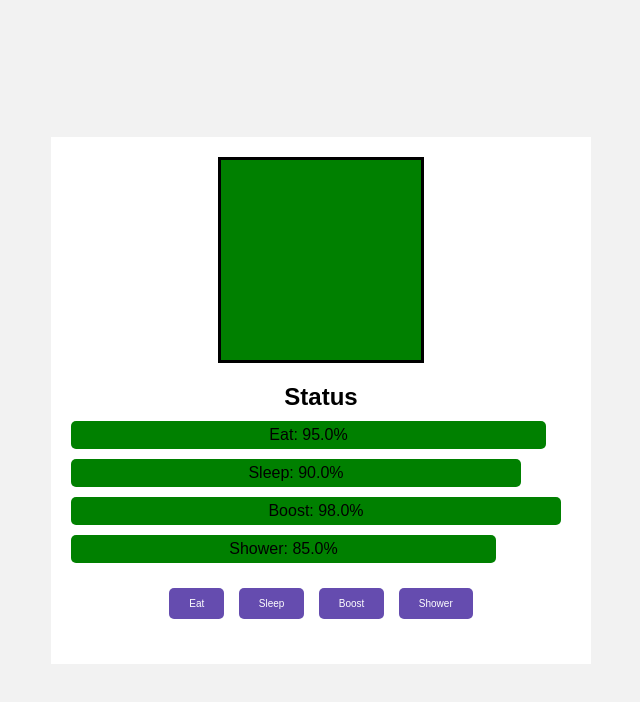
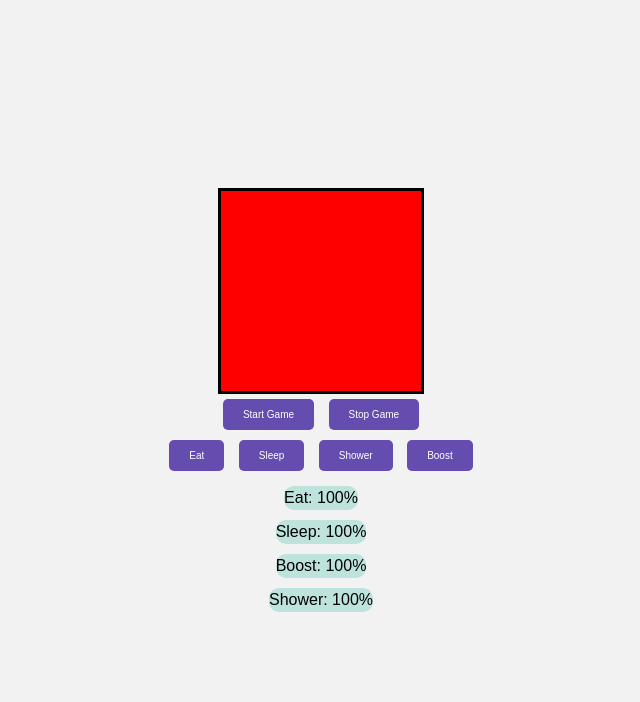
Before and after one commit to Axile24/tamagotchi, a plain HTML site: page index.html in a window 1280 px wide. Shown: the whole page, without its empty margins (319-959 px from the left). Drawn offline with Linux system fonts and the light colour scheme.

Commit message:
Kolla html strukturen.

```diff
--- a/index.html
+++ b/index.html
@@ -10,29 +10,27 @@
 </head>
 <body>
 
-    <div id="tamagotchi">
-        <div class="canvas-container">
-            <canvas id="canvas"></canvas>
-        </div>
+    <canvas id="canvas"></canvas>
 
-        <div class="status">Status</div>
-
-        <div id="eat" class="progress-bar">Eat: 100%</div>
-        <div id="sleep" class="progress-bar">Sleep: 100%</div>
-        <div id="boost" class="progress-bar">Boost: 100%</div>
-        <div id="shower" class="progress-bar">Shower: 100%</div>
-
-        <div id="update-stats">
-            <button onclick="eatFn()">Eat</button>
-            <button onclick="sleepFn()">Sleep</button>
-            <button onclick="boostFn()">Boost</button>
-            <button onclick="showerFn()">Shower</button>
-        </div>
-
-        <h3><div id="message"></div></h3>
-
+    <!-- Controls -->
+    <div id="controls">
+        <button onclick="startGame()">Start Game</button>
+        <button onclick="stopGame()">Stop Game</button>
     </div>
 
+    <!-- Action Buttons -->
+    <div id="action-buttons">
+        <button onclick="eatFn()">Eat</button>
+        <button onclick="sleepFn()">Sleep</button>
+        <button onclick="showerFn()">Shower</button>
+        <button onclick="boostFn()">Boost</button>
+    </div>
+
+    <!-- Progress Bars -->
+    <div class="progress" id="eat">Eat: 100%</div>
+    <div class="progress" id="sleep">Sleep: 100%</div>
+    <div class="progress" id="boost">Boost: 100%</div>
+    <div class="progress" id="shower">Shower: 100%</div>
 
 
 </body>
--- a/script.js
+++ b/script.js
@@ -1,26 +1,27 @@
+
+let tickSound = new Audio('tick.mp3');  //Lägga ljud? som warning! funkar ej
+
+let eat = parseFloat(localStorage.getItem('eat')) || 100;
+let sleep = parseFloat(localStorage.getItem('sleep')) || 100;
+let boost = parseFloat(localStorage.getItem('boost')) || 100;
+let shower = parseFloat(localStorage.getItem('shower')) || 100;
+
+let eatRate = 0.5;
+let sleepRate = 1;
+let boostRate = 0.2;
+let showerRate = 1.5;
+
+let gameInterval = 0;
+
 function createCanvas() {
     let canvas = document.getElementById('canvas');
     let ctx = canvas.getContext('2d');
     canvas.width = 200;
     canvas.height = 200;
-    canvas.style.border= 'solid'
-    ctx.fillStyle = 'red';  // Default background color
+    canvas.style.border = 'solid';
+    ctx.fillStyle = 'red';
     ctx.fillRect(0, 0, canvas.width, canvas.height);
 }
-
-createCanvas();
-console.log('it is ok ');
-
-let eat = 100;
-let sleep = 100;
-let boost = 100;
-let shower = 100;
-
-// Different decrement rates for each attribute
-let eatRate = 0.5;  // Slow decrease for eat
-let sleepRate = 1;  // Moderate decrease for sleep
-let boostRate = 0.2; // Slow decrease for boost
-let showerRate = 1.5; // Faster decrease for shower
 
 function Loop() {
     let canvas = document.getElementById('canvas');
@@ -32,26 +33,29 @@ function Loop() {
         ctx.fillStyle = 'red';
         ctx.fillRect(0, 0, canvas.width, canvas.height);
         ctx.fillStyle = 'white';
-        ctx.fillText('Dying...:)', 50, 100);  // Warning message
+        ctx.fillText('Dying...:)', 50, 100);
     } else if (total > 300) {
-        ctx.fillStyle = 'green';  // Healthy state
+        ctx.fillStyle = 'green';
         ctx.fillRect(0, 0, canvas.width, canvas.height);
     } else if (total > 200) {
-        ctx.fillStyle = 'yellow';  // Medium state
+        ctx.fillStyle = 'yellow';
         ctx.fillRect(0, 0, canvas.width, canvas.height);
     } else if (total > 100) {
-        ctx.fillStyle = 'orange';  // Low state
+        ctx.fillStyle = 'orange';
         ctx.fillRect(0, 0, canvas.width, canvas.height);
     } else {
-        ctx.fillStyle = 'red';  // Very low state
+        ctx.fillStyle = 'red';
         ctx.fillRect(0, 0, canvas.width, canvas.height);
     }
 
     // Decrease the progress for each attribute at different rates
-    eat = Math.max(eat - eatRate, 10);
-    sleep = Math.max(sleep - sleepRate, 30);
-    boost = Math.max(boost - boostRate, 80);
+    eat = Math.max(eat - eatRate, 0);
+    sleep = Math.max(sleep - sleepRate, 0);
+    boost = Math.max(boost - boostRate, 0);
     shower = Math.max(shower - showerRate, 0);
+
+    // Play the ticking sound on each loop
+    tickSound.play();
 
     // Update progress bar text and width
     document.getElementById('eat').innerHTML = `Eat: ${eat.toFixed(1)}%`;
@@ -63,81 +67,69 @@ function Loop() {
     document.getElementById('boost').style.width = boost + '%';
     document.getElementById('shower').style.width = shower + '%';
 
-    // Change the progress bar color based on the percentage
+    // Save updated values to local storage
+    localStorage.setItem('eat', eat);
+    localStorage.setItem('sleep', sleep);
+    localStorage.setItem('boost', boost);
+    localStorage.setItem('shower', shower);
+
+    // Change progress bar colors based on value
     changeProgressBarColor('eat', eat);
     changeProgressBarColor('sleep', sleep);
     changeProgressBarColor('boost', boost);
     changeProgressBarColor('shower', shower);
 }
 
-function start() {
-    let tid = setInterval(Loop, 500);  // Increase the interval (500ms instead of 100ms)
+function startGame() {
+    if (!gameInterval) {  // Start the game if it's not already running
+        gameInterval = setInterval(Loop, 1000);
+    }
+}
+
+function stopGame() {
+    if (gameInterval) {  // Stop the game if it's running
+        clearInterval(gameInterval);
+        gameInterval = null;
+    }
 }
 
 function eatFn() {
     eat = 100;
     document.getElementById('eat').innerHTML = `Eat: ${eat}%`;
     document.getElementById('eat').style.width = eat + '%';
-    changeCanvasColor('green');
-    changeProgressBarColor('eat', eat); // Change progress bar color
 }
 
 function sleepFn() {
     sleep = 100;
     document.getElementById('sleep').innerHTML = `Sleep: ${sleep}%`;
     document.getElementById('sleep').style.width = sleep + '%';
-    changeCanvasColor('green');
-    changeProgressBarColor('sleep', sleep); // Change progress bar color
 }
 
 function showerFn() {
     shower = 100;
     document.getElementById('shower').innerHTML = `Shower: ${shower}%`;
     document.getElementById('shower').style.width = shower + '%';
-    if (shower === 100) {
-        changeCanvasColor('blue');
-    } else if (shower >= 80) {
-        changeCanvasColor('green');
-    } else if (shower >= 50) {
-        changeCanvasColor('yellow');
-    } else if (shower >= 10) {
-        changeCanvasColor('orange');
-    } else {
-        changeCanvasColor('red');
-    }
-    changeProgressBarColor('shower', shower); // Change progress bar color
 }
 
 function boostFn() {
     boost = 100;
     document.getElementById('boost').innerHTML = `Boost: ${boost}%`;
     document.getElementById('boost').style.width = boost + '%';
-    changeCanvasColor('green');
-    changeProgressBarColor('boost', boost); // Change progress bar color
-}
-
-function changeCanvasColor(color) {
-    let canvas = document.getElementById('canvas');
-    let ctx = canvas.getContext('2d');
-    ctx.fillStyle = color;
-    ctx.fillRect(0, 0, canvas.width, canvas.height);  // Fill the entire canvas with the color
 }
 
 function changeProgressBarColor(id, value) {
     let progressBar = document.getElementById(id);
-
-    // Set color based on the value
-    if (value >= 80 && value <=100) {
-        progressBar.style.backgroundColor = 'green';  // Blue for high progress
-    } else if (value >= 50 && value <=80) {
-        progressBar.style.backgroundColor = 'yellow';  // Yellow for medium progress
-    } else if (value >= 10 && value <=50) {
-        progressBar.style.backgroundColor = 'orange';  // Orange for low progress
+    if (value >= 80) {
+        progressBar.style.backgroundColor = 'green';
+    } else if (value >= 50) {
+        progressBar.style.backgroundColor = 'yellow';
+    } else if (value >= 10) {
+        progressBar.style.backgroundColor = 'orange';
     } else {
         progressBar.style.backgroundColor = 'red';
-        alert(id +'is under 10%');
-
+        alert(id + ' is under 10%');
     }
 }
 
-start();
+createCanvas();
+console.log('Game initialized.');
--- a/style.css
+++ b/style.css
@@ -16,7 +16,7 @@ body {
     width: 500px;
 }
 
-.canvas-container {
+.canvas{
     display: flex;
     justify-content: center;
     margin-bottom: 20px;
@@ -31,7 +31,7 @@ body {
 .progress-bar {
     width: 100%;
     background-color: #d0cdcd;
-    margin: 10px 0;
+    margin-top: 20px;
     border-radius: 5px;
     text-align: center;
     padding: 5px;
@@ -39,11 +39,14 @@ body {
 
 }
 
-.progress-bar span {
-    display: inline-block;
-    height: 20px;
-    background-color: #4caf50;
+.progress {
+    display: flex;
+    align-items: center;
+    justify-content: center;
+    height: 3%;
+    background-color: #bde3dc;
     border-radius: 10px;
+    margin-top: 10px;
 }
 
 #update-stats {
```
